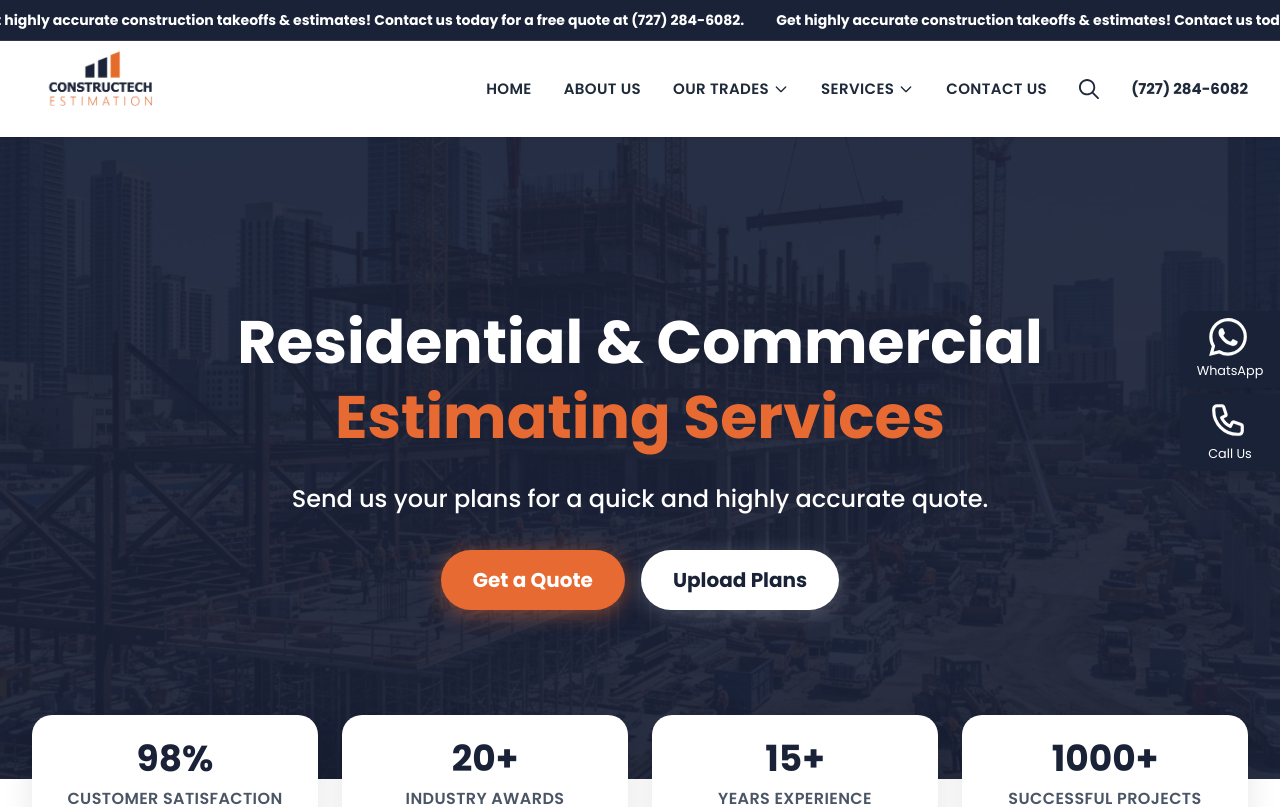
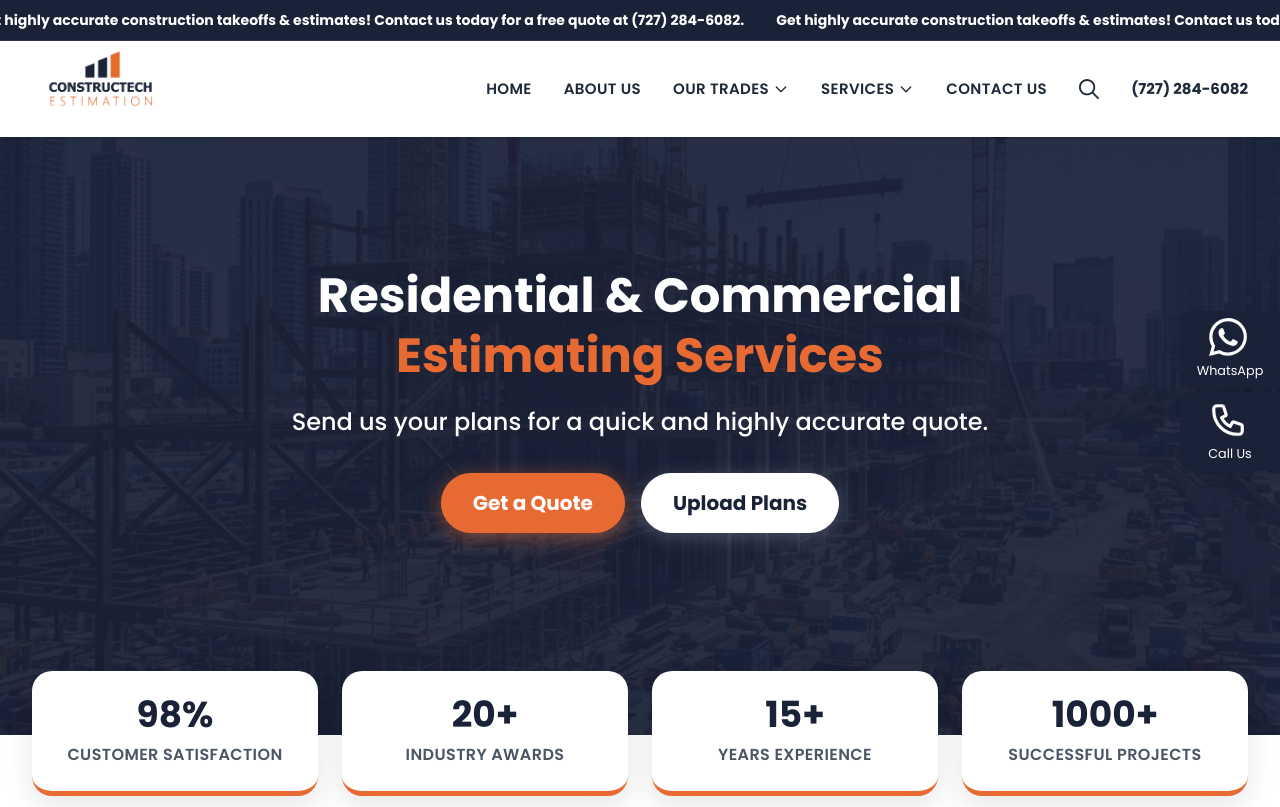
Before and after one commit to Alirazadev786/constructech-estimation, a Next.js app: page / in a window 1280 px wide. Shown: the top 807 px of the page. Built offline with nearby package versions, Linux system fonts and the light colour scheme.

Commit message:
Shift hero slider content up to avoid overlap with bottom section and reduce H1 text size

```diff
--- a/src/components/HeroSlider.tsx
+++ b/src/components/HeroSlider.tsx
@@ -20,11 +20,11 @@ export default function HeroSlider() {
   );
 
   return (
-    <section className="relative w-full bg-brand-navy min-h-[500px] flex items-center overflow-hidden" ref={emblaRef}>
+    <section className="relative w-full bg-brand-navy min-h-[500px] flex items-start overflow-hidden" ref={emblaRef}>
       <div className="flex w-full h-full min-h-[500px]">
 
         {/* Slide 1 */}
-        <div className="relative flex-[0_0_100%] min-w-0 flex items-center py-12 md:py-16">
+        <div className="relative flex-[0_0_100%] min-w-0 flex items-center pt-8 pb-20 md:pt-10 md:pb-28">
           {/* Background Image */}
           <div className="absolute inset-0 z-0">
             <Image
@@ -41,7 +41,7 @@ export default function HeroSlider() {
             <div className="grid md:grid-cols-2 gap-12 items-center">
               {/* Left Content */}
               <div className="text-left text-white max-w-2xl">
-                <h1 className="text-4xl md:text-5xl lg:text-6xl font-extrabold leading-tight mb-6">
+                <h1 className="text-3xl md:text-4xl lg:text-5xl font-extrabold leading-tight mb-4">
                   Construction Estimating &amp;<br />
                   <span className="text-brand-orange">Quantity Takeoff Services</span>
                 </h1>
@@ -80,7 +80,7 @@ export default function HeroSlider() {
         </div>
 
         {/* Slide 2 */}
-        <div className="relative flex-[0_0_100%] min-w-0 flex items-center py-12 md:py-16">
+        <div className="relative flex-[0_0_100%] min-w-0 flex items-center pt-8 pb-20 md:pt-10 md:pb-28">
           {/* Background Image */}
           <div className="absolute inset-0 z-0">
             <Image
@@ -93,7 +93,7 @@ export default function HeroSlider() {
           </div>
 
           <div className="relative z-10 max-w-7xl mx-auto px-4 sm:px-6 lg:px-8 w-full text-center">
-            <h1 className="text-4xl md:text-5xl lg:text-6xl font-extrabold leading-tight mb-6 text-white">
+            <h1 className="text-3xl md:text-4xl lg:text-5xl font-extrabold leading-tight mb-4 text-white">
               Residential & Commercial <br />
               <span className="text-brand-orange">Estimating Services</span>
             </h1>
```
